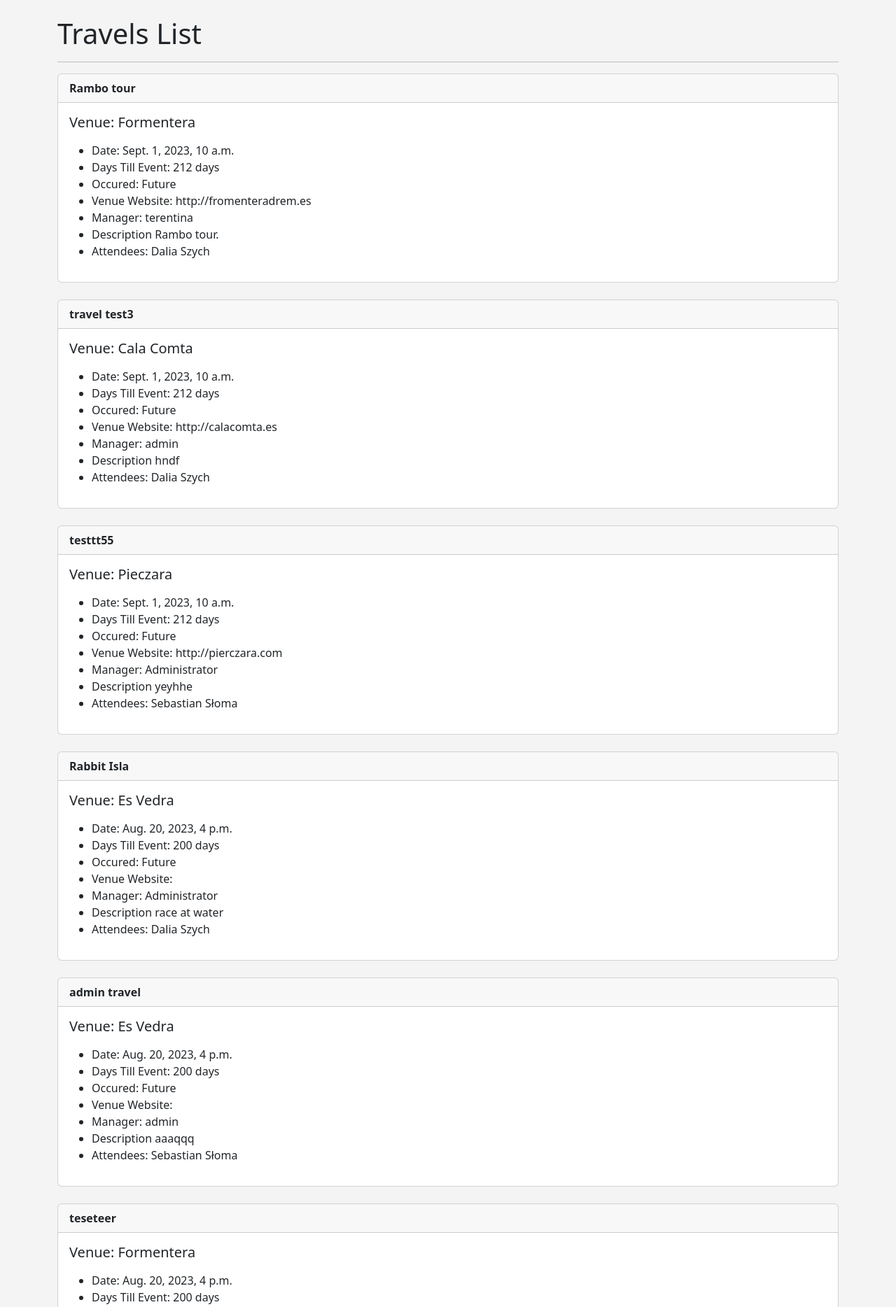
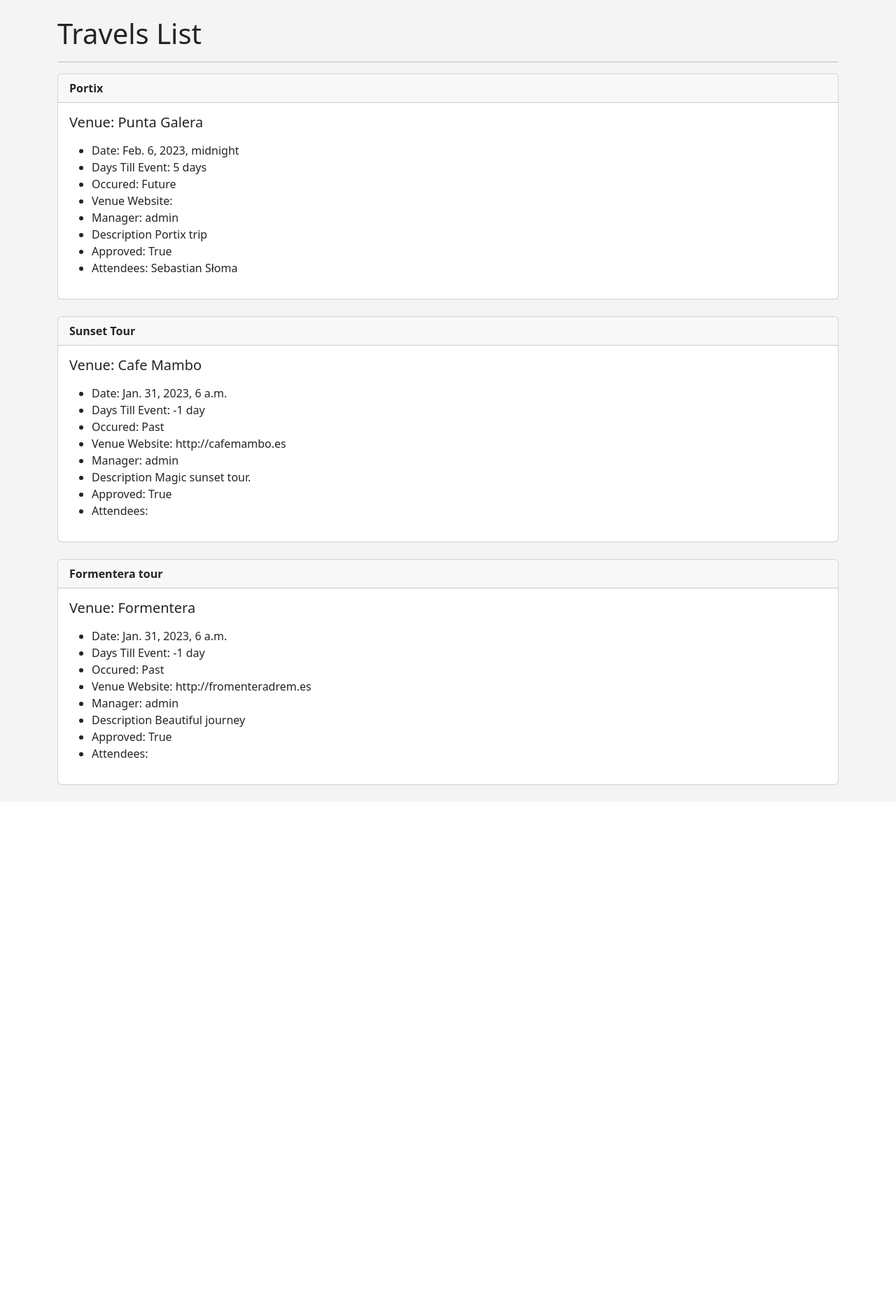
Before and after one commit to SebastianSloma/Travel_club, a Django app: page /travels in a window 1280 px wide. Shown: the part 56-1924 px from the top of the page at 70% size. After the commit the page ends 1178 px from the top, so only its background shows below. Run offline with Django 4.2, Linux system fonts and the light colour scheme; data comes from the database, SQL or seed files in the repository; both versions use the stored data as it was after the commit.

Commit message:
added approval travels

```diff
--- a/travel/admin.py
+++ b/travel/admin.py
@@ -23,7 +23,7 @@ class VenueAdmin(admin.ModelAdmin):
 
 @admin.register(Travel)
 class TravelAdmin(admin.ModelAdmin):
-    fields = (('name', 'venue'), 'travel_date', 'description', 'manager')
+    fields = (('name', 'venue'), 'travel_date', 'description', 'manager', 'approved')
     list_display = ('name', 'travel_date', 'venue')
     list_filter = ('travel_date', 'venue')
     ordering = ('travel_date',)
--- a/travel/models.py
+++ b/travel/models.py
@@ -37,6 +37,7 @@ class Travel(models.Model):
     manager = models.ForeignKey(User, blank=True, null=True, on_delete=models.SET_NULL)
     description = models.TextField(blank=True)
     attendees = models.ManyToManyField(TravelUser, blank=True)
+    approved = models.BooleanField('Approved', default=False)
 
     def __str__(self):
         return self.name
--- a/travel/templates/travel/travel_list.html
+++ b/travel/templates/travel/travel_list.html
@@ -5,6 +5,7 @@
 <hr>
 
     {% for travel in travel_list %}
+    {% if travel.approved %}
     <div class="card">
         <div class="card-header">
             <strong>{{ travel }}</strong>
@@ -19,6 +20,7 @@
                 <li>Venue Website: {{ travel.venue.web }} </li>
                 <li>Manager: {{ travel.manager }} </li>
                 <li>Description {{ travel.description }} </li>
+                <li>Approved: {{ travel.approved }}</li>
                 <li>Attendees:
                 {% for user in travel.attendees.all %}
                 {{ user }}
@@ -38,5 +40,6 @@
         {% endif %}
       </div>
       <br>
+      {% endif %}
     {% endfor %}
 {% endblock %}
```
Also changed, not shown: db.sqlite3, travel/migrations/0006_travel_approved.py (added).
